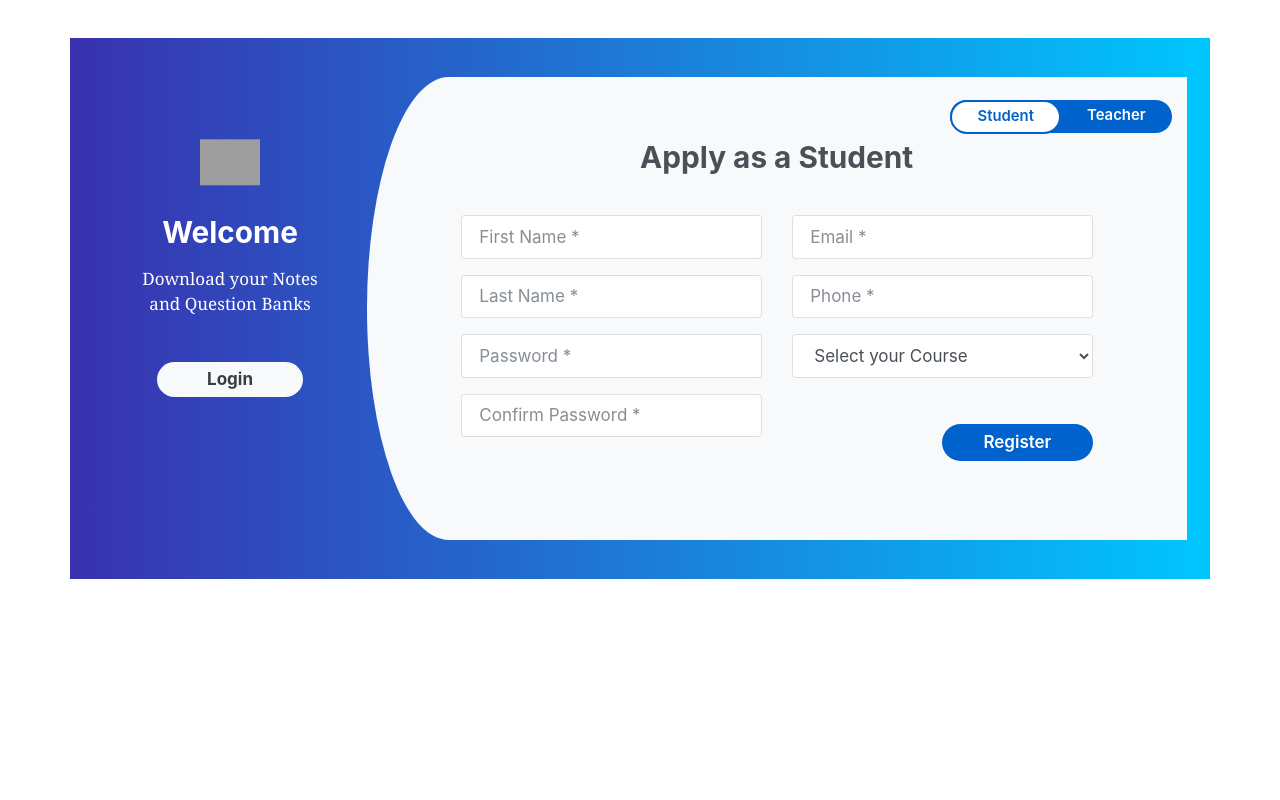
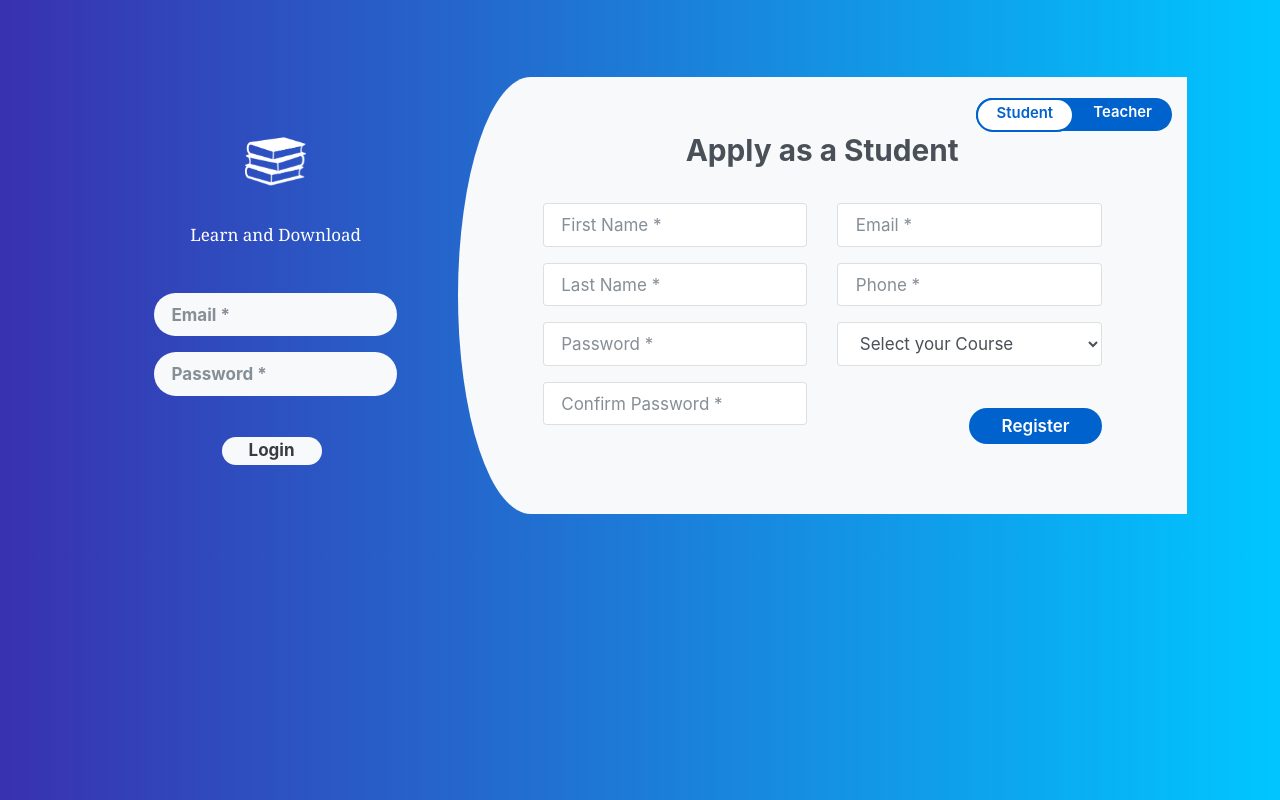
Before and after one commit to prabesh-555/pdfProject, a PHP site: page /register.html in a window 1280 px wide. Run offline with PHP 8.4, Linux system fonts and the light colour scheme; some libraries are stand-ins or nearby versions; grey boxes are pictures that could not be loaded.

Commit message:
with registry

```diff
--- a/assets/css/register.css
+++ b/assets/css/register.css
@@ -1,5 +1,7 @@
+body{
+    background: -webkit-linear-gradient(left, #3931af, #00c6ff);
+}
 .register{
-    background: -webkit-linear-gradient(left, #3931af, #00c6ff);
     margin-top: 3%;
     padding: 3%;
 }
@@ -8,17 +10,27 @@
     color: #fff;
     margin-top: 4%;
 }
-.register-left input{
+.register-left button{
     border: none;
     border-radius: 1.5rem;
-    padding: 2%;
-    width: 60%;
+    width: 100px;
     background: #f8f9fa;
     font-weight: bold;
     color: #383d41;
     margin-bottom: 3%;
     cursor: pointer;
 }
+.register-left input{
+    border: none;
+    border-radius: 1.5rem;
+    width: 100%;
+    background: #f8f9fa;
+    font-weight: bold;
+    color: #383d41;
+    margin-bottom: 3%;
+    cursor: pointer;
+}
+
 .register-right{
     background: #f8f9fa;
     border-top-left-radius: 10% 50%;
--- a/assets/js/mystyle.js
+++ b/assets/js/mystyle.js
@@ -1,3 +1,7 @@
 const date = new Date().getFullYear()
 
 document.getElementById('dateNow').innerHTML = `Copyright &copy; ${date}`
+
+function searchAppearFunction() {
+    document.getElementById('searchAppear').classList.remove("d-none");
+}
--- a/register.html
+++ b/register.html
@@ -9,14 +9,23 @@
 </head>
 <body>
     <div class="container register">
-        <div class="row">
-            <div class="col-md-3 register-left">
-                <img src="https://image.ibb.co/n7oTvU/logo_white.png" alt=""/>
-                <h3>Welcome</h3>
-                <p>Download your Notes and Question Banks</p>
-                <input type="submit" name="" value="Login"/>
+        <div class="row ">
+          <div class="col-md-3 my-auto mx-auto register-left">
+            <img src="./assets/img/pngkit_teaching-icon-png_3812397.png" alt=""/>
+            <p>Learn and Download</p>
+            <form action="/login" method="post">
+              <div class="form-group">
+                <input type="email" class="form-control mr-2" name="email" placeholder="Email *"/>
                </div>
-            <div class="col-md-9 register-right">
+               <div class="form-group">
+                <input type="password" class="form-control mr-2" name="password" placeholder="Password *"/>
+            </div>
+          </br>
+                <button class="mr-2" type="submit" >Login</button>
+            </form>
+          </div>
+        </br>
+          <div class="col-md-8 register-right">
               <ul class="nav nav-tabs nav-justified" id="myTab" role="tablist">
                   <li class="nav-item">
                       <a class="nav-link active" id="home-tab" data-toggle="tab" href="#home" role="tab" aria-controls="home" aria-selected="true">Student</a>
@@ -26,32 +35,34 @@
                   </li>
               </ul>
               <div class="tab-content" id="myTabContent">
+
                   <div class="tab-pane fade show active" id="home" role="tabpanel" aria-labelledby="home-tab">
                     <h3 class="register-heading">Apply as a Student</h3>
                     <div class="row register-form">
                         <div class="col-md-6">
+                        <form action="/login" method="post">
                             <div class="form-group">
-                                    <input type="text" name="firstName" class="form-control" placeholder="First Name *" value="" />
+                              <input type="text" class="form-control" name="fName"  placeholder="First Name *" value="" />
                             </div>
                             <div class="form-group">
-                                    <input type="text" name="firstName" class="form-control" placeholder="Last Name *" value="" />
+                              <input type="text" class="form-control" name="lName" placeholder="Last Name *" value="" />
                             </div>
                             <div class="form-group">
-                                    <input type="password" name="firstName" class="form-control" placeholder="Password *" value="" />
+                              <input type="password" class="form-control" name="password" placeholder="Password *" value="" />
                             </div>
                             <div class="form-group">
-                                    <input type="password" name="firstName" class="form-control"  placeholder="Confirm Password *" value="" />
+                              <input type="password" class="form-control" name="cPassword"  placeholder="Confirm Password *" value="" />
                             </div>
                         </div>
                         <div class="col-md-6">
                             <div class="form-group">
-                                    <input type="email" class="form-control" placeholder="Email *" value="" />
+                                <input type="email" name="email" class="form-control" placeholder="Email *" value="" />
                             </div>
                             <div class="form-group">
-                                    <input type="text" minlength="10" maxlength="10" name="txtEmpPhone" class="form-control" placeholder="Phone *" value="" />
+                                <input type="text" minlength="10" maxlength="10" name="phoneNum" class="form-control" placeholder="Phone *" value="" />
                             </div>
                             <div class="form-group">
-                                    <select class="form-control">
+                                <select name="options" class="form-control">
                                     <option class="hidden"  selected disabled>Select your Course</option>
                                     <option>BE-IT</option>
                                     <option>BE-Civil</option>
@@ -60,13 +71,17 @@
                                 </select>
                             </div>
                             <input type="submit" class="btnRegister"  value="Register"/>
+                        </form>
                         </div>
                     </div>
                   </div>
+
+
                   <div class="tab-pane fade show" id="profile" role="tabpanel" aria-labelledby="profile-tab">
                     <h3  class="register-heading">Apply as a Teacher</h3>
                     <div class="row register-form">
                         <div class="col-md-6">
+                          <form action="/login" method="post">
                             <div class="form-group">
                                 <input type="text" class="form-control" placeholder="First Name *" value="" />
                             </div>
@@ -95,10 +110,13 @@
                                     <option>DBS</option>
                                 </select>
                             </div>
-                                <input type="submit" class="btnRegister"  value="Register"/>
+                            <input type="submit" class="btnRegister"  value="Register" method="post">
+                          </form>
                         </div>
                     </div>
                 </div>
+
+                <!-- above this div -->
                 </div>
           </div>
         </div>
--- a/test.html
+++ b/test.html
@@ -8,8 +8,6 @@
     <link rel="stylesheet" href="./assets/css/register.css">
 </head>
 <body>
-    <button type="button" class="btn btn-info btn-lg" data-toggle="modal" data-target="#myModal">Open Modal</button>
-
 
 <script src="./assets/js/jquery.min.js"></script>
 <script src="./assets/js/bootstrap.min.js"></script>
```
Also changed, not shown: index.html (+7 -112 lines), assets/css/style.css (line endings or trailing spaces), assets/img/pngkit_teaching-icon-png_3812397.png (added). Lines whose indentation alone changed are shown as unchanged.
